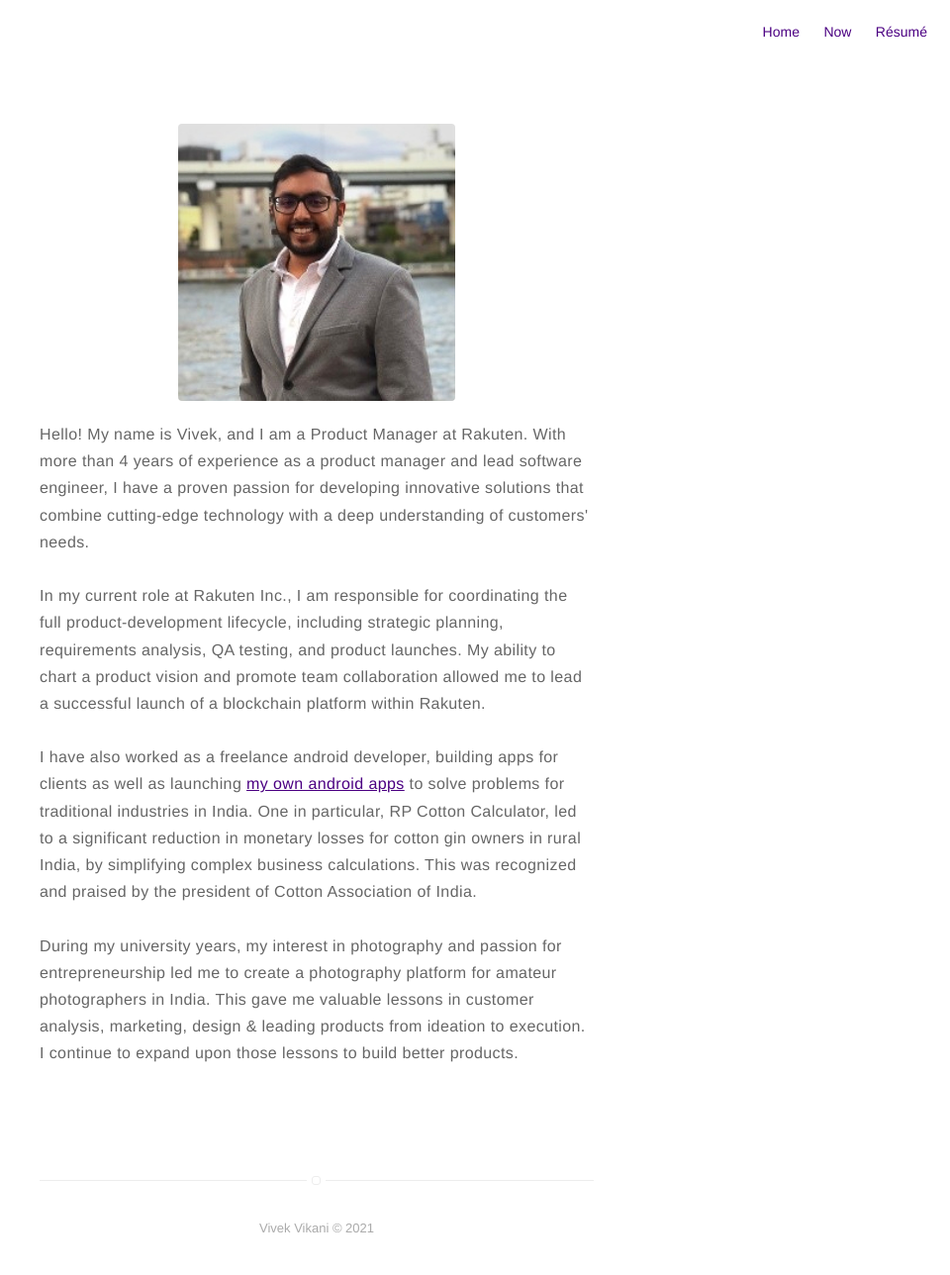
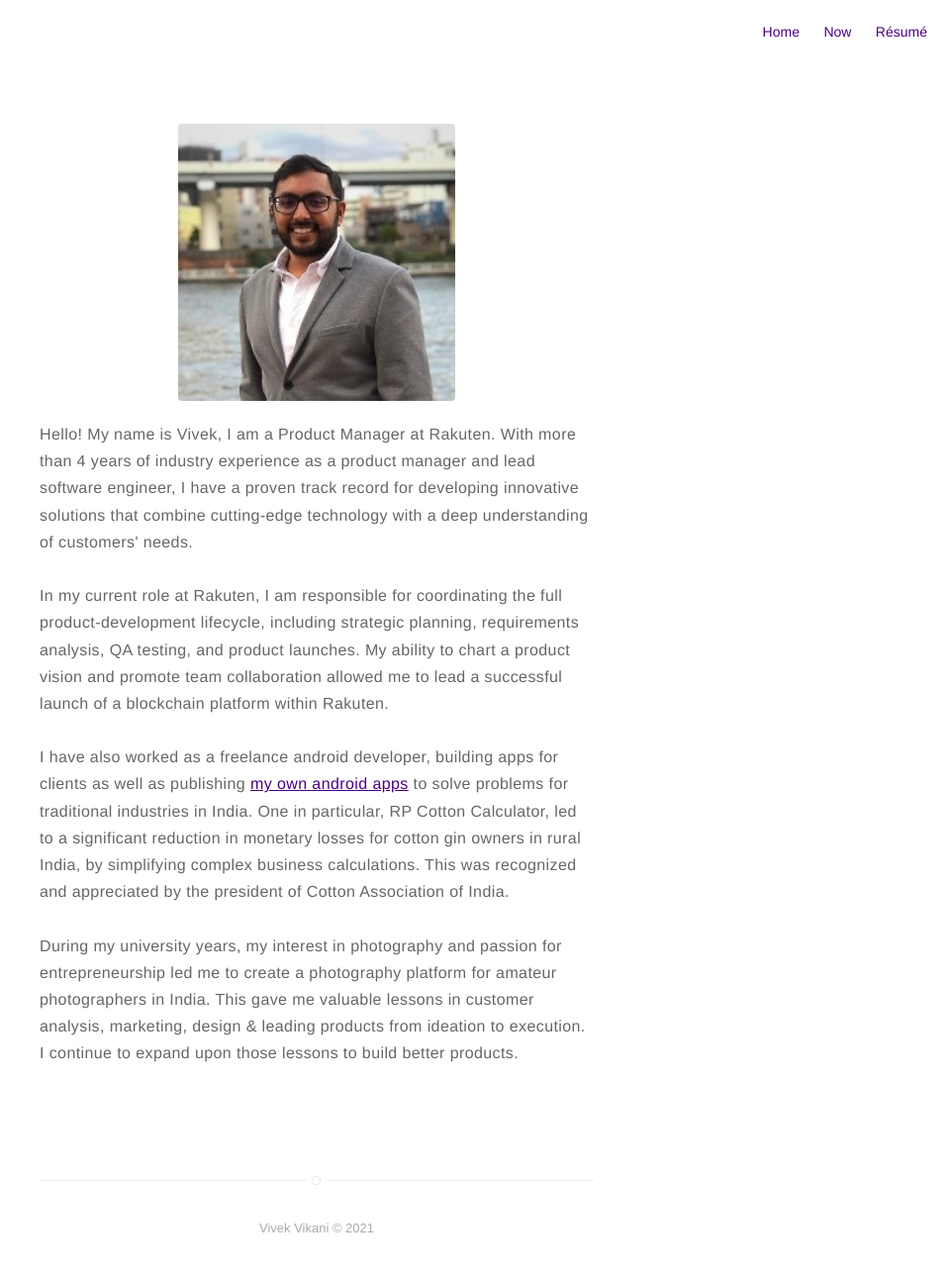
Before and after one commit to vivekvikani/vivekvikani.github.io, a Jekyll site: the page built from about.md, in a window 1280 px wide. Shown: the whole page at 99% size, without its empty margins (320-1280 px from the left). Built offline with Jekyll 4.4.1, drawn with Linux system fonts in a browser that asks for light colours.

Commit message:
Minor updated to about me

```diff
--- a/about.md
+++ b/about.md
@@ -5,11 +5,11 @@ layout: page
 ![Profile Image]({% if site.external-image %}{{ site.picture }}{% else %}{{ site.url }}/{{ site.picture }}{% endif %})
 
 
-<p>Hello! My name is Vivek, and I am a Product Manager at Rakuten. With more than 4 years of experience as a product manager and lead software engineer, I have a proven passion for developing innovative solutions that combine cutting-edge technology with a deep understanding of customers' needs.<br><br>
+<p>Hello! My name is Vivek, I am a Product Manager at Rakuten. With more than 4 years of industry experience as a product manager and lead software engineer, I have a proven track record for developing innovative solutions that combine cutting-edge technology with a deep understanding of customers' needs.<br><br>
 
-In my current role at Rakuten Inc., I am responsible for coordinating the full product-development lifecycle, including strategic planning, requirements analysis, QA testing, and product launches. My ability to chart a product vision and promote team collaboration allowed me to lead a successful launch of a blockchain platform within Rakuten.<br><br>
+In my current role at Rakuten, I am responsible for coordinating the full product-development lifecycle, including strategic planning, requirements analysis, QA testing, and product launches. My ability to chart a product vision and promote team collaboration allowed me to lead a successful launch of a blockchain platform within Rakuten.<br><br>
 
-I have also worked as a freelance android developer, building apps for clients as well as launching <a href="https://play.google.com/store/apps/developer?id=Truecent+Technology" target="_blank"> my own android apps</a> to solve problems for traditional industries in India. One in particular, RP Cotton Calculator, led to a significant reduction in monetary losses for cotton gin owners in rural India, by simplifying complex business calculations. This was recognized and praised by the president of Cotton Association of India.<br><br>
+I have also worked as a freelance android developer, building apps for clients as well as publishing <a href="https://play.google.com/store/apps/developer?id=Truecent+Technology" target="_blank"> my own android apps</a> to solve problems for traditional industries in India. One in particular, RP Cotton Calculator, led to a significant reduction in monetary losses for cotton gin owners in rural India, by simplifying complex business calculations. This was recognized and appreciated by the president of Cotton Association of India.<br><br>
 
 During my university years, my interest in photography and passion for entrepreneurship led me to create a photography platform for amateur photographers in India. This gave me valuable lessons in customer analysis, marketing, design & leading products from ideation to execution. I continue to expand upon those lessons to build better products.</p><br><br>
 
```
